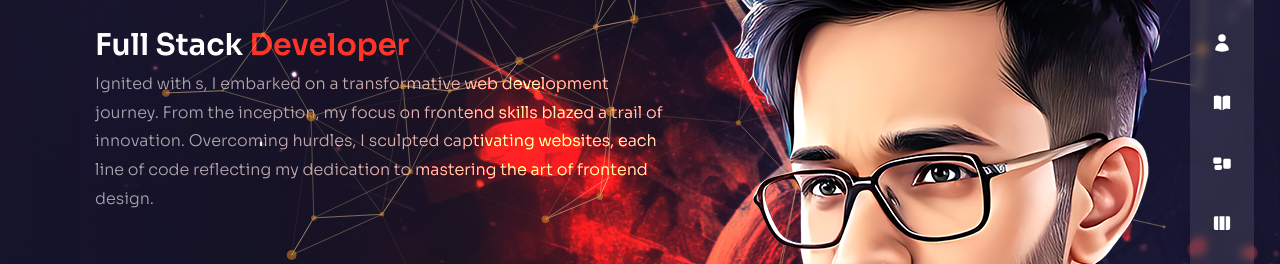
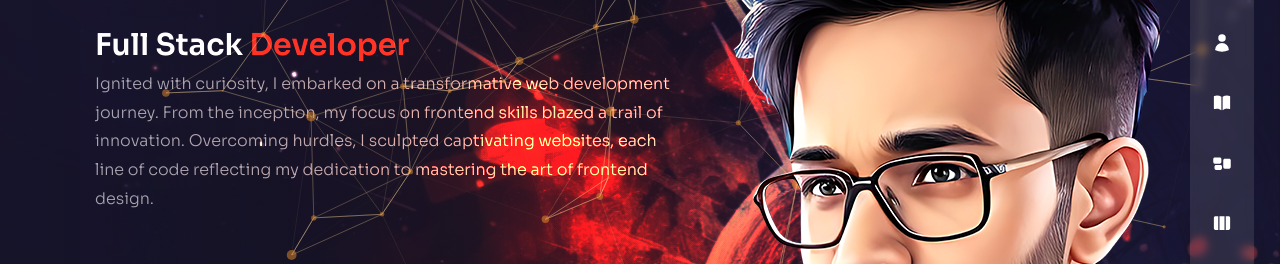
Before and after one commit to narendra2895/blog-portfolio, a Next.js app in the folder frontend/: page / in a window 1280 px wide. Shown: the part 267-531 px from the top of the page. Built offline with nearby package versions, Linux system fonts and the light colour scheme.

Commit message:
final fixes done 3

```diff
--- a/frontend/pages/index.js
+++ b/frontend/pages/index.js
@@ -28,7 +28,7 @@ const Home = () => {
             <p
               className="max-w-sm xl:max-w-xl mx-auto xl:mx-0 mb-10 xl:mb-16"
             >
-              Ignited with s, I embarked on a transformative web development journey. From the inception, my focus on frontend skills blazed a trail of innovation. Overcoming hurdles, I sculpted captivating websites, each line of code reflecting my dedication to mastering the art of frontend design.
+              Ignited with curiosity, I embarked on a transformative web development journey. From the inception, my focus on frontend skills blazed a trail of innovation. Overcoming hurdles, I sculpted captivating websites, each line of code reflecting my dedication to mastering the art of frontend design.
             </p>
             {/* btn */}
             <div className="flex justify-center xl:hidden relative">
--- a/frontend/pages/work/index.js
+++ b/frontend/pages/work/index.js
@@ -12,7 +12,7 @@ const projectData = [
     image: 'https://res.cloudinary.com/dldblks5t/image/upload/v1715903723/Screenshot_2024-05-17_005408_ni101d.png',
     name: 'AI Image Manipulation SAAS',
     link: 'https://snaprealm.vercel.app/',
-    desc: 'SAAS for image manipulation using AI'
+    desc: 'SAAS for image manipulation using Typescript, tailwind, clerk,stripe and AI'
   },
   {
     id: '1',
```
